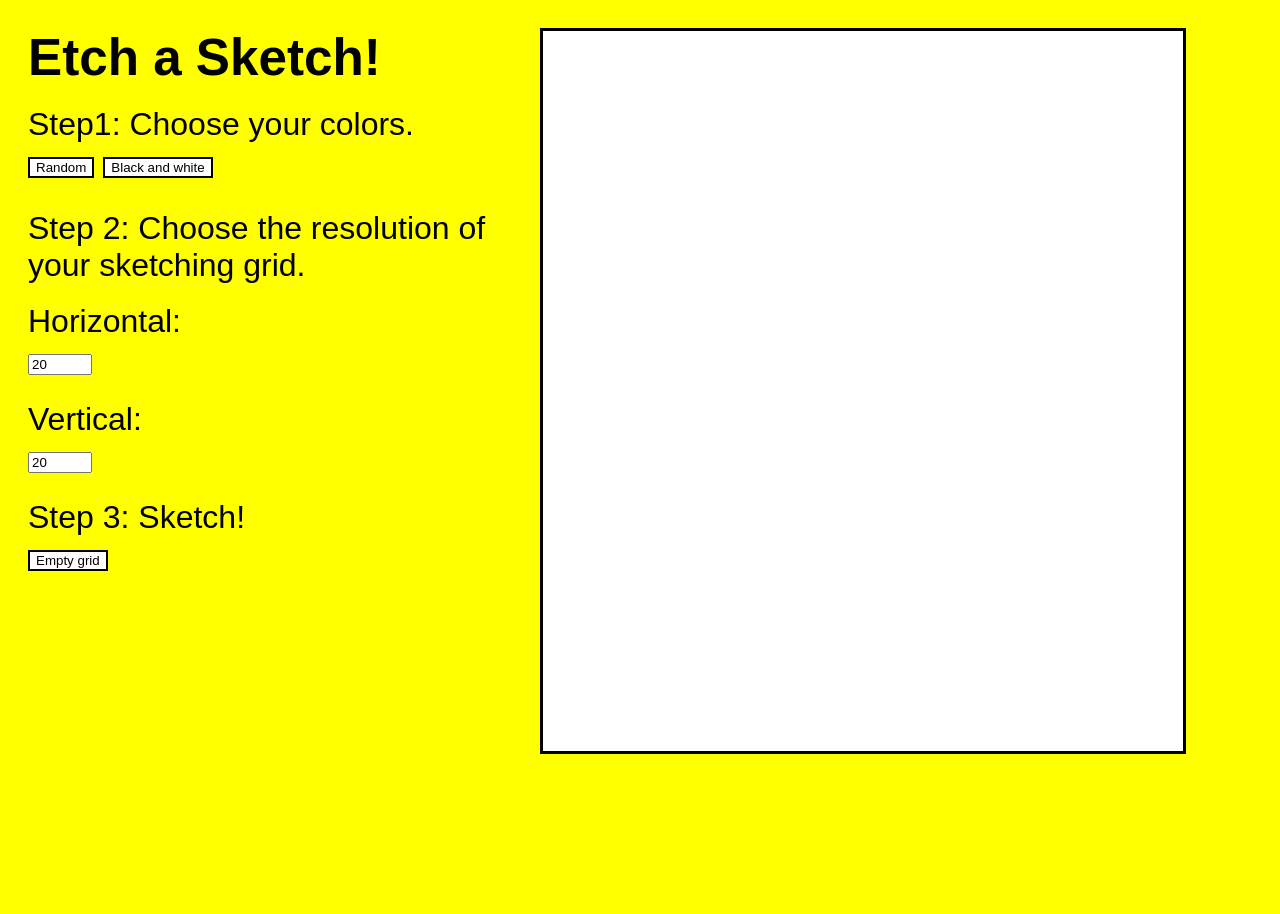
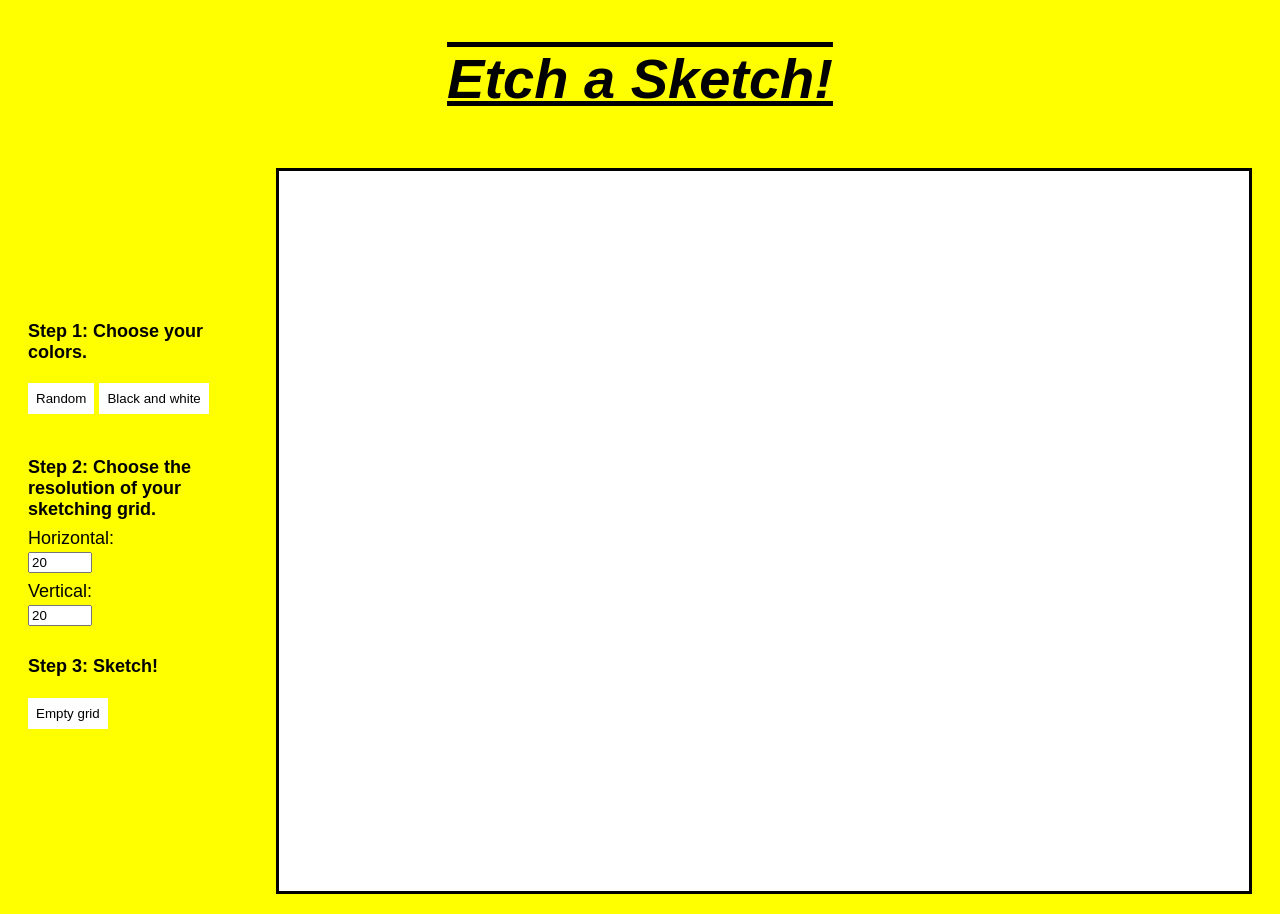
Before and after one commit to cdlvw/etch-a-sketch, a plain HTML site: page index.html in a window 1280 px wide. Before the commit the page ends 816 px from the top, so only its background shows below. Drawn offline with Linux system fonts and the light colour scheme.

Commit message:
javascript working

```diff
--- a/index.html
+++ b/index.html
@@ -7,22 +7,25 @@
 <link rel="stylesheet" href="style.css" />
 </head>
 
-<body id="home">
-	<div class='par'>
+<body>
 	<h1>Etch a Sketch!</h1>
-			<p>Step1: Choose your colors.</p>
+	<div class='content'>
+		<div class='left'>
+				<h2>Step 1: Choose your colors.</p>
 				<button class="color">Random</button>
 				<button class="black">Black and white</button>
-			<p>Step 2: Choose the resolution of your sketching grid.</p>
+				<h2>Step 2: Choose the resolution of your sketching grid.</p>
 				<p>Horizontal:</p>
 				<input type="number" id="horizontal" min="1" max="100" value="20">
 				<p>Vertical:</p>
 				<input type="number" id="vertical" min="1" max="100" value="20">
 				<br>
-			<p>Step 3: Sketch!</p>
+				<h2>Step 3: Sketch!</p>
 				<button class="empty">Empty grid</button>
 		</div>
 		<div class='container'></div>
+	</div>
+
 </body>
 
 <script src="javascript.js"></script>
--- a/javascript.js
+++ b/javascript.js
@@ -1,28 +1,41 @@
-// script
+// declarations
 
 const container = document.querySelector('.container');
 const emptyButton = document.querySelector('.empty');
 const colorButton = document.querySelector('.color');
 const blackButton = document.querySelector('.black');
+const horizontal = document.querySelector('#horizontal');
+const vertical = document.querySelector('#vertical');
+
+var colorSwitch = false;
+
+// script
 
 buildGrid();
-document.querySelector("#horizontal").addEventListener("input", buildGrid);
-document.querySelector("#vertical").addEventListener("input", buildGrid);
 
+blackButton.addEventListener('click', function(){
+	colorSwitch = false;
+});
+
+colorButton.addEventListener('click', function(){
+	colorSwitch = true;
+});
+
+horizontal.addEventListener("input", buildGrid);
+vertical.addEventListener("input", buildGrid);
 emptyButton.addEventListener("click", buildGrid);
 
 // functions
 
 function buildGrid(){
 	var horizontal = document.querySelector('#horizontal').value;
-	vertical = document.querySelector('#vertical').value;
+	var vertical = document.querySelector('#vertical').value;
 	while (container.hasChildNodes()) {
 			container.removeChild(container.lastChild);
 	};
 	for (i= 1; i <= horizontal*vertical; i++) {
 		const box = document.createElement('div');
 		box.className = "box" ;
-		box.classList.add(i.toString());
 		container.appendChild(box);
 		var numWidth = 100/horizontal;
 		var numHeight = 100/vertical;
@@ -33,33 +46,16 @@ function buildGrid(){
 	};
 
 	var boxes = Array.from(document.querySelectorAll('.box'));
-	boxes.forEach(box => box.addEventListener("mouseover", color));
+	boxes.forEach(box => box.addEventListener("mouseover", fill));
 };
 
-function color(e){
-	document.addEventListener("mousedown", function(){
-		trigger= true;
-	});
+function fill(e){
 
-	document.addEventListener("mouseup", function(){
-		trigger = false;
-	});
-
-	colorButton.addEventListener("click", function(){
-		colorSwitch = 1;
-	});
-
-	blackButton.addEventListener('click', function(){
-		colorSwitch = 0;
-	});
-
-	if(trigger === true) {
-		if(colorSwitch === 1){
-			e.path[0].style.backgroundColor = getRandomRGB();
-		} else{
-			e.path[0].style.backgroundColor = 'black';
-		};
-	};
+	if(colorSwitch === false) {
+		this.style.backgroundColor = 'black';
+	} else {
+		this.style.backgroundColor = getRandomRGB();
+	}
 };
 
 function getRandomRGB(){
--- a/style.css
+++ b/style.css
@@ -1,52 +1,71 @@
 html {
 	font-family: Arial, sans-serif;
-	font-size: 2.5vw;
+	font-size: 18px;
 }
 
 body{
-	width:100vw;
+	display: flex;
+	flex-direction: column;
+	background-color:yellow;
 	height:100vh;
-	background-color:yellow;
 }
 
-p{
-	margin-bottom:0;
-	margin-top:1.5vw;
+.content {
+	display: flex;
+	margin: 0;
+	padding: 20px;
+	justify-content: space-between;
+	gap: 48px;
+	align-items: center;
 }
 
-button{
+.left {
+	width: 200px;
+	display: flex;
+	flex-direction: column;
+	justify-content: left;
+}
+
+.container {
+	flex-grow: 1;
+	height: 90vh;
+	border-style:solid;
+	background-color:white;
+}
+
+h1 {
+	text-align: center;
+	font-style: italic;
+	text-decoration: overline underline;
+	font-size: 56px;
+}
+
+h2 {
+	font-size: 18px;
+	font-weight: 600;
+}
+
+p {
+	margin: 0;
+	margin-top: 8px;
+	font-size: 18px;
+	font-weight: 200;
+}
+
+button {
 	margin:1vw 0vw;
+	padding: 8px;
 	background-color:white;
-	border-style:solid;
+	border-style:none;
+}
+
+button:hover {
+	background-color: black;
+	color: white;
 }
 
 input{
-	margin: 0.5vw 0vw;
-}
-
-.par {
-	display:inline-block;
-	width:40%;
-	height:90%;
-	float:left;
-	margin-left:20px;
-	margin-top:20px;
-}
-
-h1{
-	font-size: 4vw;
-	margin:0;
-}
-
-.container {
-	display:inline-block;
-	float:left;
-	width: 50%;
-	height:90%;
-	margin-top:20px;
-	margin-right:20px;
-	border-style:solid;
-	background-color:white;
+	margin-top: 3px;
 }
 
 .box {
```
Also changed, not shown: 1 other file. Lines whose indentation alone changed are shown as unchanged.
